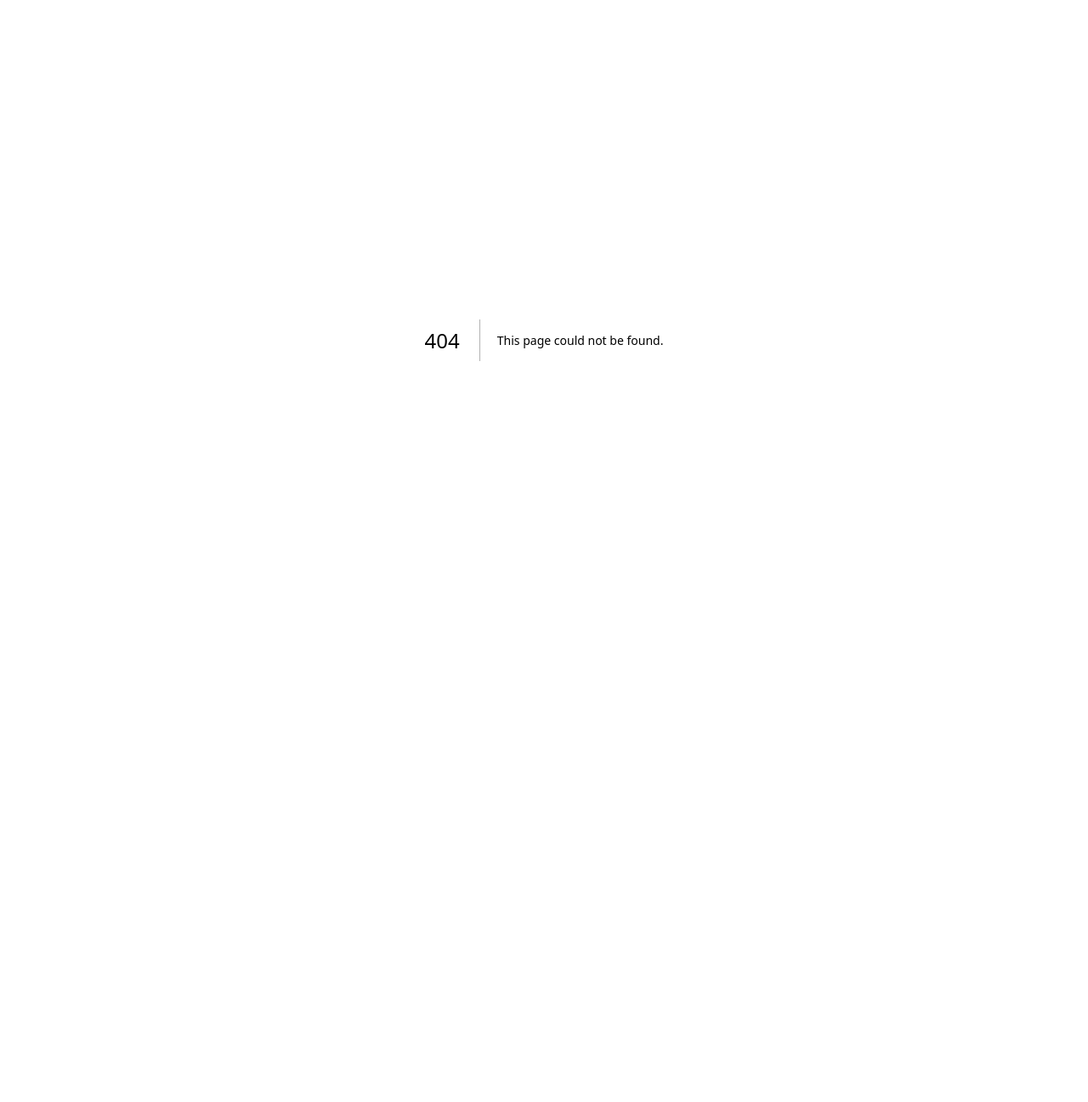
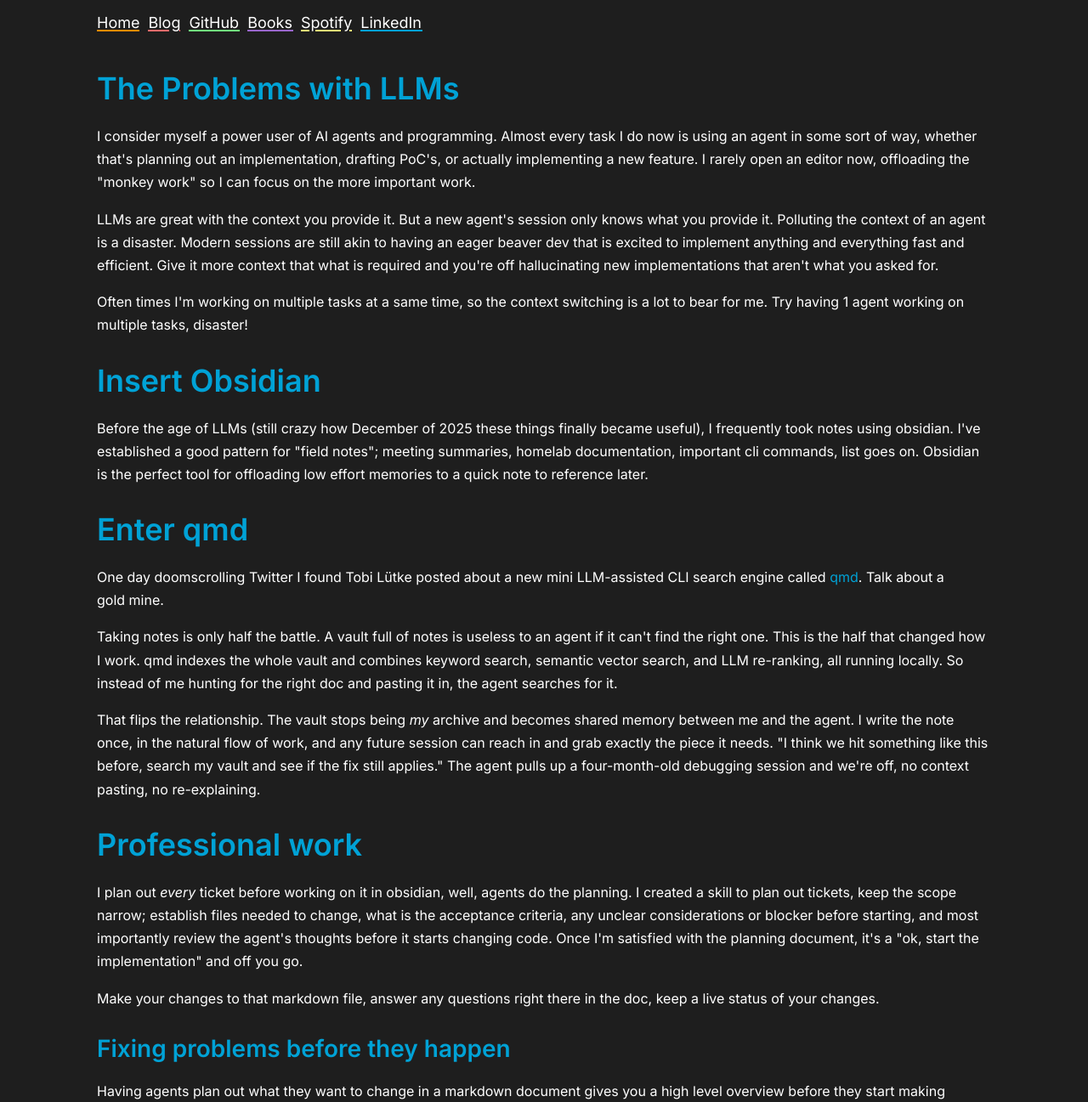
Before and after one commit to NickTheWilder/website, a Next.js app: page /blog/obsidian in a window 1280 px wide. Before the commit this address had no page. Shown: the top 1297 px of the page at 85% size. Before the commit the page ends 800 px from the top, so only its background shows below. Built offline with nearby package versions, Linux system fonts and the light colour scheme; a web font is replaced by a local one.

Commit message:
obsidian is cool

```diff
--- /dev/null
+++ b/src/app/blog/obsidian/content.mdx
@@ -0,0 +1,76 @@
+# The Problems with LLMs
+
+I consider myself a power user of AI agents and programming. Almost every task I do now is using an agent in some sort of way, whether that's planning out an implementation, drafting PoC's, or actually implementing a new feature. I rarely open an editor now, offloading the "monkey work" so I can focus on the more important work.
+
+LLMs are great with the context you provide it. But a new agent's session only knows what you provide it. Polluting the context of an agent is a disaster. Modern sessions are still akin to having an eager beaver dev that is excited to implement anything and everything fast and efficient. Give it more context that what is required and you're off hallucinating new implementations that aren't what you asked for.
+
+Often times I'm working on multiple tasks at a same time, so the context switching is a lot to bear for me. Try having 1 agent working on multiple tasks, disaster!
+
+# Insert Obsidian
+
+Before the age of LLMs (still crazy how December of 2025 these things finally became useful), I frequently took notes using obsidian. I've established a good pattern for "field notes"; meeting summaries, homelab documentation, important cli commands, list goes on. Obsidian is the perfect tool for offloading low effort memories to a quick note to reference later.
+
+# Enter qmd
+
+One day doomscrolling Twitter I found Tobi Lütke posted about a new mini LLM-assisted CLI search engine called [qmd](https://github.com/tobi/qmd). Talk about a gold mine.
+
+Taking notes is only half the battle. A vault full of notes is useless to an agent if it can't find the right one. This is the half that changed how I work. qmd indexes the whole vault and combines keyword search, semantic vector search, and LLM re-ranking, all running locally. So instead of me hunting for the right doc and pasting it in, the agent searches for it.
+
+That flips the relationship. The vault stops being *my* archive and becomes shared memory between me and the agent. I write the note once, in the natural flow of work, and any future session can reach in and grab exactly the piece it needs. "I think we hit something like this before, search my vault and see if the fix still applies." The agent pulls up a four-month-old debugging session and we're off, no context pasting, no re-explaining.
+
+# Professional work
+
+I plan out *every* ticket before working on it in obsidian, well, agents do the planning. I created a skill to plan out tickets, keep the scope narrow; establish files needed to change, what is the acceptance criteria, any unclear considerations or blocker before starting, and most importantly review the agent's thoughts before it starts changing code. Once I'm satisfied with the planning document, it's a "ok, start the implementation" and off you go.
+
+Make your changes to that markdown file, answer any questions right there in the doc, keep a live status of your changes.
+
+## Fixing problems before they happen
+
+Having agents plan out what they want to change in a markdown document gives you a high level overview before they start making changes. You can quickly correct any incorrect assumptions by directly editing the document thus avoiding early disasters. I leave a section at the bottom of each of these planning documents for "Risks / Open Items" where the agent can directly notify me of unclear changes or potential risks for these changes. Getting ahead of these problems early on and mitigating these from happening.
+
+## Removing context pollution
+
+Back to context pollution with LLMs. Narrowing the context to only focus on what's needed for changes limits the ability for an agent to run off and implement time wasting changes. If you keep the status of the changes updated in the document, you can have multiple fresh sessions and say "take a look at the document for XXX, this is the current status of this feature, double check the code changes line up, and continue with the rest of the changes needed". Boom, done.
+
+## Historical documentation
+
+If I ever forget why I implemented something a certain way, the decisions are clearly laid out in these documents. Allowing me to quickly answer questions and respond to problems efficiently. Also I can point agents to these historical documents to figure out similar implementations that work and point them in the right direction.
+
+It's like I'm adapting these agents to mirror my thought processes of frequently taking notes.
+
+# Outside of professional work
+
+Outside of professional work, I use obsidian documentation for my homelab. I will always take a note of debugging sessions, checkpoints, current status of hardware, and potential ideas (and dreams).
+## Previous debugging sessions
+
+I had a 4 month long issue where my zigbee network would not build the bridge between my devices and create the mesh system, after unplugging & replugging, reinstalling containers, desk slams, and other important issues. Turns out walls are not good at relaying WiFi signals.
+
+Rather than documenting each one of these steps taken, I can shortcut to what was the issue, and what was the fix. Next time I run into something similar I can point the agent to a debugging sessions saying "I think we had something similar here, take a look and see if this is the same problem"
+
+## Guides and how-to's
+
+Not every note is a problem I'm solving. A lot of them are guides I write once and follow forever. When I wired my house for ethernet I wrote down the termination order so I never have to look it up again. Setting up Frigate with my Reolink cameras, the Plex media server, Pi-hole and WireGuard on the ZimaBlade, each one got its own step by step guide as I went. The first time is research. The second time is copy and paste.
+
+The payoff used to be just for future me. Now it's for the agent too. When I rebuild a service or migrate hardware, I point a session at the guide and it already knows the exact steps, ports, and gotchas I hit last time. No re-deriving, no guessing.
+
+## Research before I build
+
+I rarely buy or build anything without a research doc first. Before I picked a robot vacuum I had a doc weighing models that run Valetudo so I could keep it off the cloud. Same story for PoE cameras, e-readers, soil moisture sensors for the garden. I dump specs, prices, pros and cons, and links to where I found them, and by the time I'm ready to pull the trigger the decision is already made on paper.
+
+This is also where the dreams live. Half these docs are projects I may never get to, but writing them down means the idea doesn't evaporate. And now the agents help fill them out, I can hand off "compare these three options and tell me the tradeoffs" and the research doc grows itself while I do something else.
+
+## Living documents
+
+The mother of all documents in my vault is "homelab-reference". Whenever I ask a question about my homelab, I have a skill that loads all relevant information into the agents context window, when I make a change to my architecture, the document is updated. Everything in this document is current. It contains core philosophies, network topology, active containers, active hardware, currently in progress items, research initiatives, everything.
+
+Creating this living document gives me a solid starting point for any questions I have about my homelab. Without obsidian, this wouldn't be possible.
+
+# Closing thoughts
+
+None of this is really about AI. It's about writing things down. I was already taking field notes long before LLMs were useful. The vault was always my second brain. The agents just turned out to be the second reader.
+
+The bottleneck with an agent was never how smart it is. It's how much of *my* context it can see. Obsidian is where that context lives, and qmd is how the agent reaches in and grabs the right piece. Plan in a doc, search the old docs, keep the living ones current. The agent stops guessing and starts mirroring how I already think.
+
+It's not a free lunch. A living document only stays useful because I have the discipline to keep it current. A stale doc is worse than no doc, because it lies to you with confidence. But that discipline was always the cost of good notes, agents or not.
+
+Turns out the best way to level up an LLM was a habit I'd had for years.
--- /dev/null
+++ b/src/app/blog/obsidian/page.tsx
@@ -0,0 +1,12 @@
+"use client";
+import type { JSX } from "react";
+import Content from "./content.mdx";
+import BlogContainer from "@/components/blogContainer";
+
+export default function Post(): JSX.Element {
+    return (
+        <BlogContainer>
+            <Content />
+        </BlogContainer>
+    );
+}
```
Also changed, not shown: src/app/blog/data.ts (+7 -0 lines).
